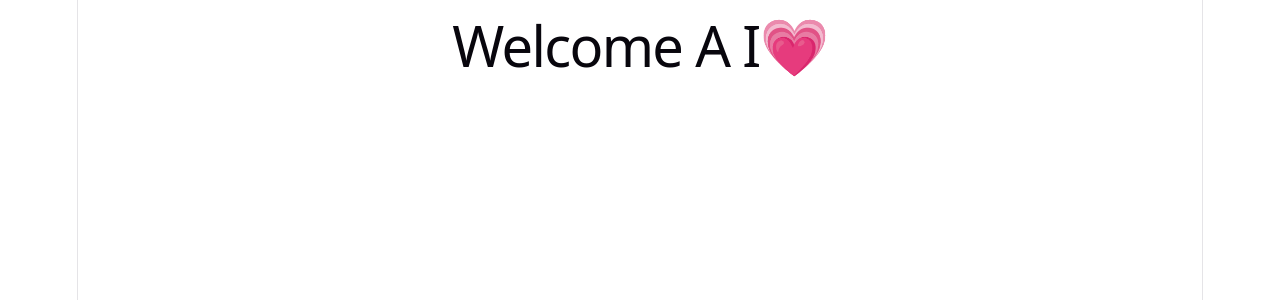
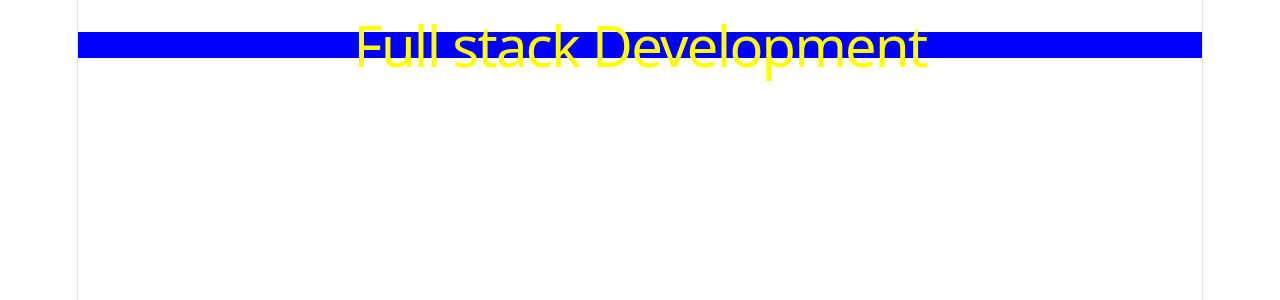
Before and after one commit to ishaagarwal18/FSD, a React app: page / in a window 1280 px wide. Shown: the top 300 px of the page. Built offline with nearby package versions, Linux system fonts and the light colour scheme; the HTML template or start-up script is replaced by a standard one.

Commit message:
calling components

```diff
--- a/src/main.jsx
+++ b/src/main.jsx
@@ -26,7 +26,10 @@ import './index.css'
 // import UR1 from './UR1'
 // import UR2 from './UR2'
 // import UR3 from './UR3'
-import PC1 from './PC1.jsx'
+// import PC1 from './PC1.jsx'
+// import PC2 from './PC2.jsx'
+// import PC3 from './PC3.jsx'
+import PC4 from './PC4.jsx'
 
 createRoot(document.getElementById('root')).render(
   <StrictMode>
@@ -41,7 +44,10 @@ createRoot(document.getElementById('root')).render(
     {/* <UR1 /> */}
     {/* <UR2 /> */}
     {/* <UR3 /> */}
-    <PC1 />
+    {/* <PC1 /> */}
+    {/* <PC2 /> */}
+    {/* <PC3 /> */}
+    <PC4 />
 
   </StrictMode>,
 )
```
